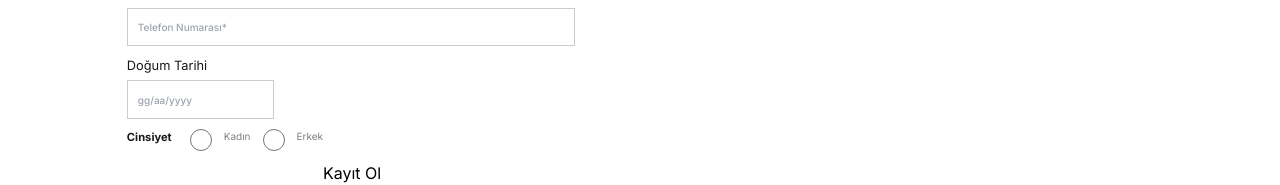
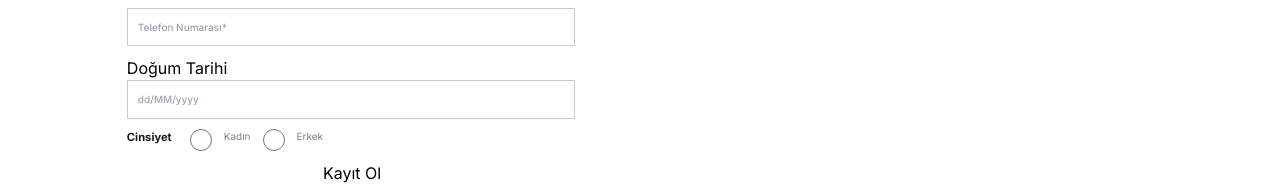
Before and after one commit to mrvozturk/DigitalEmporium, a Next.js app: page / in a window 1280 px wide. Shown: the part 951-1136 px from the top of the page. Built offline with nearby package versions, Linux system fonts and the light colour scheme.

Commit message:
date-picker added

```diff
--- a/src/components/accountProcess/index.module.css
+++ b/src/components/accountProcess/index.module.css
@@ -66,17 +66,7 @@
 
 .dateContainer {
   display: flex;
-  gap: 5px;
   max-width: 100%;
-}
-
-.dateContainer input {
-  width: 11.47vw;
-}
-.dateLabel {
-  font-size: 0.8em;
-  color: rgba(0, 0, 0, 0.9);
-  margin-bottom: 5px;
 }
 
 .genderContainer {
--- a/src/components/accountProcess/index.tsx
+++ b/src/components/accountProcess/index.tsx
@@ -5,7 +5,7 @@ import 'react-datepicker/dist/react-datepicker.css';
 import styles from './index.module.css';
 
 const AccountProcess: React.FC = () => {
-  const [startDate, setStartDate] = useState<Date | null>(null);
+  const [selectedDate, setSelectedDate] = useState<Date | null>(null);
 
   return (
     <div className={styles.container}>
@@ -34,16 +34,25 @@ const AccountProcess: React.FC = () => {
               placeholder='Telefon Numarası*'
             />
           </div>
-          <div className={styles.dateLabel}>Doğum Tarihi</div>
+          <label htmlFor='birthdate'>Doğum Tarihi</label>
 
           <div className={styles.dateContainer}>
             <DatePicker
-              selected={startDate}
-              onChange={date => setStartDate(date)}
-              placeholderText='gg/aa/yyyy'
+              selected={selectedDate}
+              onChange={(date: Date | null) => setSelectedDate(date)}
               dateFormat='dd/MM/yyyy'
+              placeholderText='dd/MM/yyyy'
+              showMonthDropdown
+              showYearDropdown
+              dropdownMode='scroll'
+              minDate={new Date(1950, 0, 1)} // 1 Ocak 1950
+              maxDate={new Date(2008, 11, 31)} // 31 Aralık 2008
+              scrollableMonthYearDropdown
+              scrollableYearDropdown
+              yearDropdownItemNumber={58}
             />
           </div>
+
           {/* Cinsiyet Seçimi */}
           <div className={styles.genderContainer}>
             <div className={styles.genderName}>Cinsiyet</div>
```
